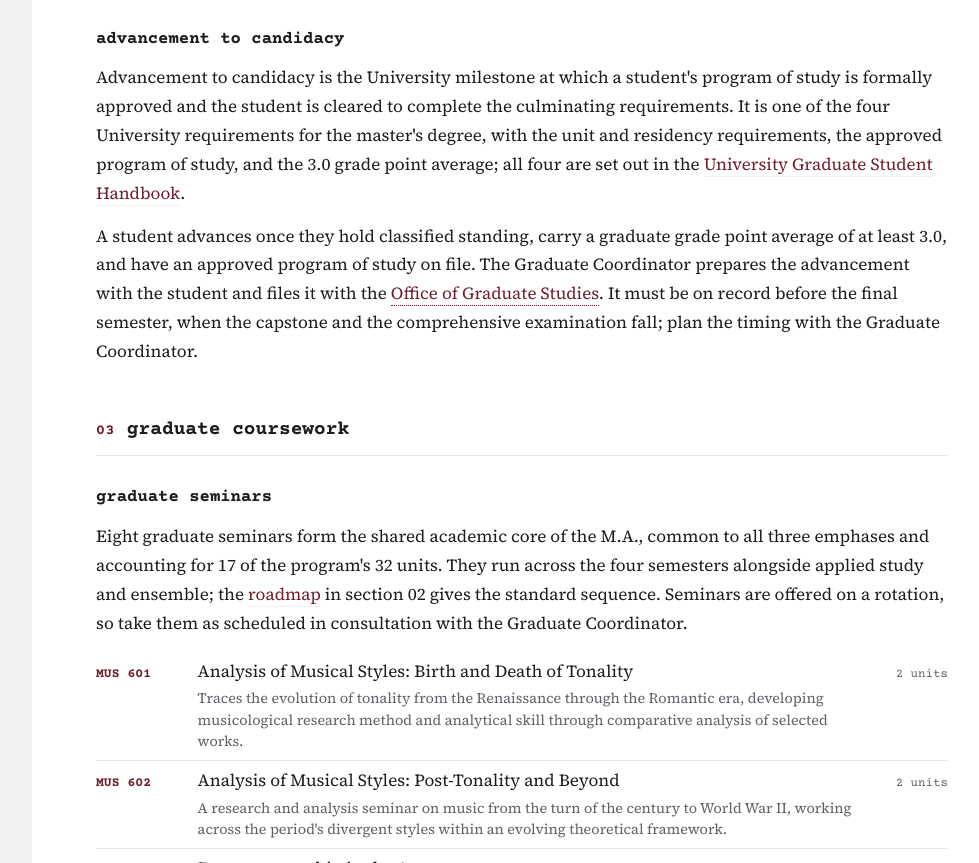
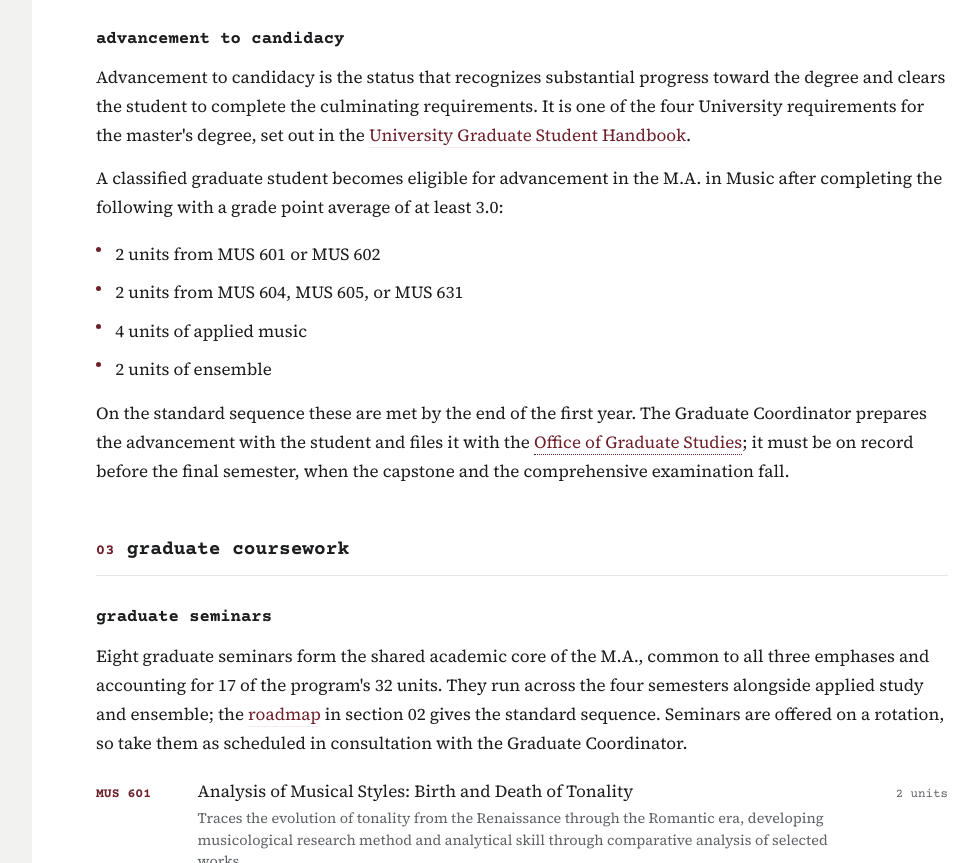
Before and after one commit to csuebmusic/music-curriculum, a plain HTML site: page documents/handbooks/graduate-handbook.html in a window 1280 px wide. Shown: the part 6720-7583 px from the top of the page, without its empty margins (268-1247 px from the left). Drawn offline with nearby package versions, Linux system fonts and the light colour scheme.

Commit message:
Graduate handbook: merge the official advancement-to-candidacy criteria
Replaces the University-default placeholder with the M.A. in Music's own
eligibility: a classified student advances after completing, with a 3.0
GPA, 2 units from MUS 601 or 602, 2 units from MUS 604, 605, or 631, 4
units of applied music, and 2 units of ensemble. Notes these are met by
the end of the first year on the standard sequence, and keeps the filing
through the Graduate Coordinator and the Office of Graduate Studies
before the final semester.

```diff
--- a/documents/handbooks/graduate-handbook.html
+++ b/documents/handbooks/graduate-handbook.html
@@ -238,8 +238,15 @@
     </ul>
 
     <h3 id="candidacy">advancement to candidacy</h3>
-    <p>Advancement to candidacy is the University milestone at which a student's program of study is formally approved and the student is cleared to complete the culminating requirements. It is one of the four University requirements for the master's degree, with the unit and residency requirements, the approved program of study, and the 3.0 grade point average; all four are set out in the <a href="https://www.csueastbay.edu/aps/files/docs/grad-studies/grad-student-handbook.pdf" target="_blank" rel="noopener noreferrer">University Graduate Student Handbook</a>.</p>
-    <p>A student advances once they hold classified standing, carry a graduate grade point average of at least 3.0, and have an approved program of study on file. The Graduate Coordinator prepares the advancement with the student and files it with the <a href="#fac-gradstudies" class="office" data-office="gradstudies">Office of Graduate Studies</a>. It must be on record before the final semester, when the capstone and the comprehensive examination fall; plan the timing with the Graduate Coordinator.</p>
+    <p>Advancement to candidacy is the status that recognizes substantial progress toward the degree and clears the student to complete the culminating requirements. It is one of the four University requirements for the master's degree, set out in the <a href="https://www.csueastbay.edu/aps/files/docs/grad-studies/grad-student-handbook.pdf" target="_blank" rel="noopener noreferrer">University Graduate Student Handbook</a>.</p>
+    <p>A classified graduate student becomes eligible for advancement in the M.A. in Music after completing the following with a grade point average of at least 3.0:</p>
+    <ul class="b-list">
+      <li>2 units from MUS 601 or MUS 602</li>
+      <li>2 units from MUS 604, MUS 605, or MUS 631</li>
+      <li>4 units of applied music</li>
+      <li>2 units of ensemble</li>
+    </ul>
+    <p>On the standard sequence these are met by the end of the first year. The Graduate Coordinator prepares the advancement with the student and files it with the <a href="#fac-gradstudies" class="office" data-office="gradstudies">Office of Graduate Studies</a>; it must be on record before the final semester, when the capstone and the comprehensive examination fall.</p>
   </section>
 
   <!-- ============ 03 ============ -->
```
